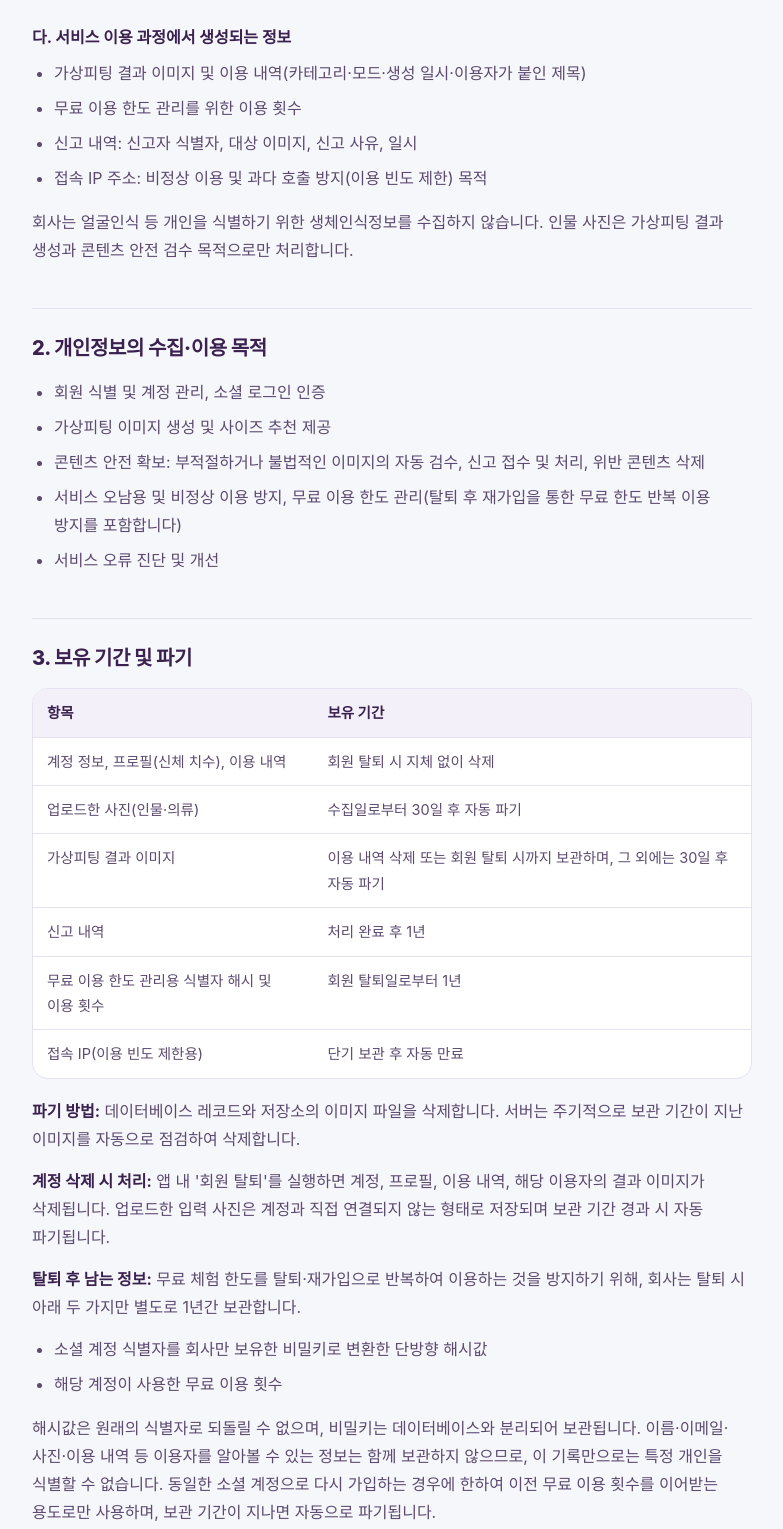
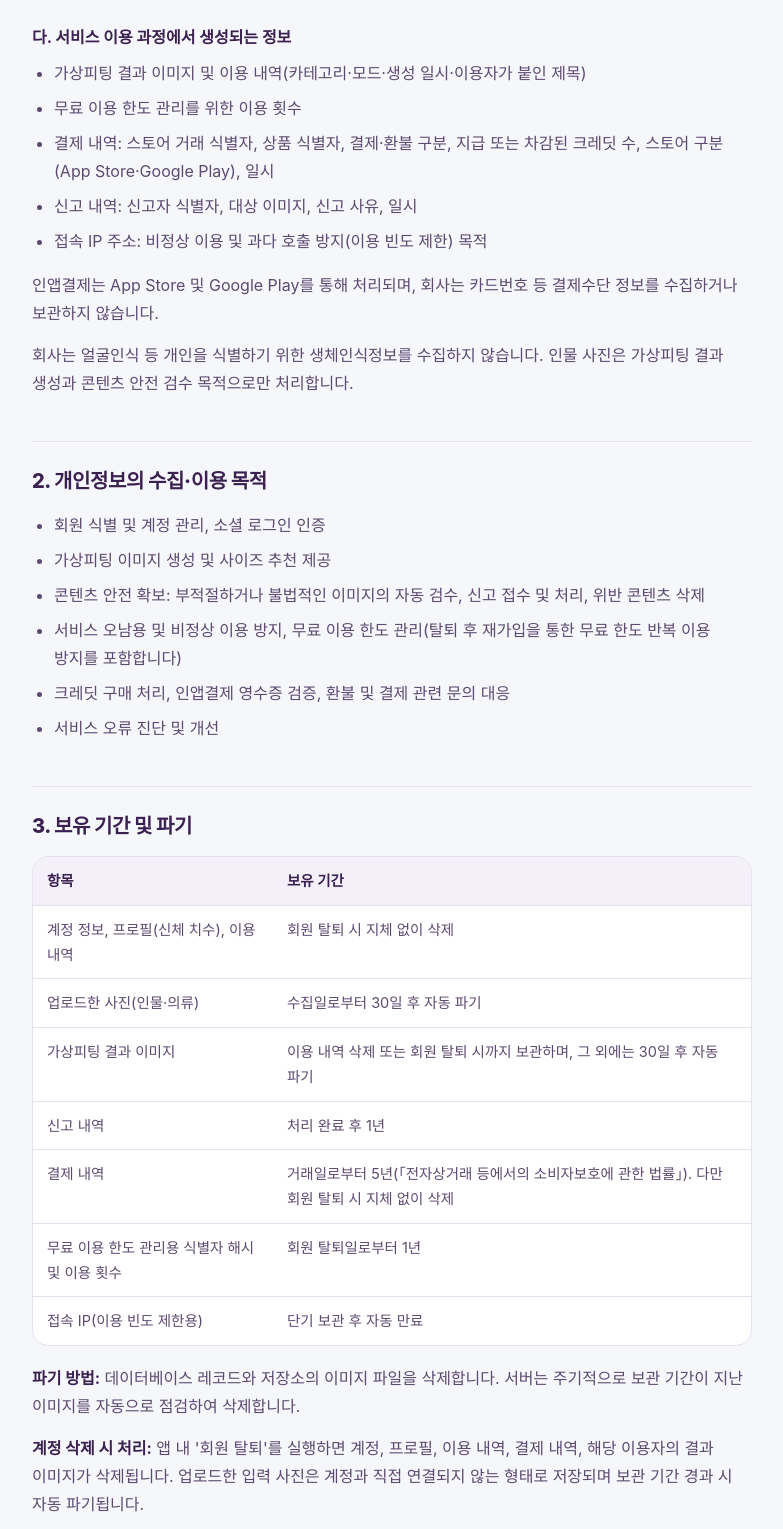
Before and after one commit to Lee-seongBeom/fitfit-support, a plain HTML site: page privacy/index.html in a window 1280 px wide. Shown: the part 920-2449 px from the top of the page, without its empty margins (248-1031 px from the left). Drawn offline with Linux system fonts and the light colour scheme.

Commit message:
방침에 결제 내역 기재

```diff
--- a/privacy/index.html
+++ b/privacy/index.html
@@ -62,9 +62,13 @@
   <ul>
     <li>가상피팅 결과 이미지 및 이용 내역(카테고리·모드·생성 일시·이용자가 붙인 제목)</li>
     <li>무료 이용 한도 관리를 위한 이용 횟수</li>
+    <li>결제 내역: 스토어 거래 식별자, 상품 식별자, 결제·환불 구분, 지급 또는 차감된 크레딧 수, 스토어 구분(App Store·Google Play), 일시</li>
     <li>신고 내역: 신고자 식별자, 대상 이미지, 신고 사유, 일시</li>
     <li>접속 IP 주소: 비정상 이용 및 과다 호출 방지(이용 빈도 제한) 목적</li>
   </ul>
+  <p>
+    인앱결제는 App Store 및 Google Play를 통해 처리되며, 회사는 카드번호 등 결제수단 정보를 수집하거나 보관하지 않습니다.
+  </p>
   <p>
     회사는 얼굴인식 등 개인을 식별하기 위한 생체인식정보를 수집하지 않습니다.
     인물 사진은 가상피팅 결과 생성과 콘텐츠 안전 검수 목적으로만 처리합니다.
@@ -76,6 +80,7 @@
     <li>가상피팅 이미지 생성 및 사이즈 추천 제공</li>
     <li>콘텐츠 안전 확보: 부적절하거나 불법적인 이미지의 자동 검수, 신고 접수 및 처리, 위반 콘텐츠 삭제</li>
     <li>서비스 오남용 및 비정상 이용 방지, 무료 이용 한도 관리(탈퇴 후 재가입을 통한 무료 한도 반복 이용 방지를 포함합니다)</li>
+    <li>크레딧 구매 처리, 인앱결제 영수증 검증, 환불 및 결제 관련 문의 대응</li>
     <li>서비스 오류 진단 및 개선</li>
   </ul>
 
@@ -88,6 +93,7 @@
         <tr><td>업로드한 사진(인물·의류)</td><td>수집일로부터 30일 후 자동 파기</td></tr>
         <tr><td>가상피팅 결과 이미지</td><td>이용 내역 삭제 또는 회원 탈퇴 시까지 보관하며, 그 외에는 30일 후 자동 파기</td></tr>
         <tr><td>신고 내역</td><td>처리 완료 후 1년</td></tr>
+        <tr><td>결제 내역</td><td>거래일로부터 5년(「전자상거래 등에서의 소비자보호에 관한 법률」). 다만 회원 탈퇴 시 지체 없이 삭제</td></tr>
         <tr><td>무료 이용 한도 관리용 식별자 해시 및 이용 횟수</td><td>회원 탈퇴일로부터 1년</td></tr>
         <tr><td>접속 IP(이용 빈도 제한용)</td><td>단기 보관 후 자동 만료</td></tr>
       </tbody>
@@ -98,7 +104,7 @@
     서버는 주기적으로 보관 기간이 지난 이미지를 자동으로 점검하여 삭제합니다.
   </p>
   <p>
-    <strong>계정 삭제 시 처리:</strong> 앱 내 '회원 탈퇴'를 실행하면 계정, 프로필, 이용 내역,
+    <strong>계정 삭제 시 처리:</strong> 앱 내 '회원 탈퇴'를 실행하면 계정, 프로필, 이용 내역, 결제 내역,
     해당 이용자의 결과 이미지가 삭제됩니다. 업로드한 입력 사진은 계정과 직접 연결되지 않는 형태로
     저장되며 보관 기간 경과 시 자동 파기됩니다.
   </p>
```
